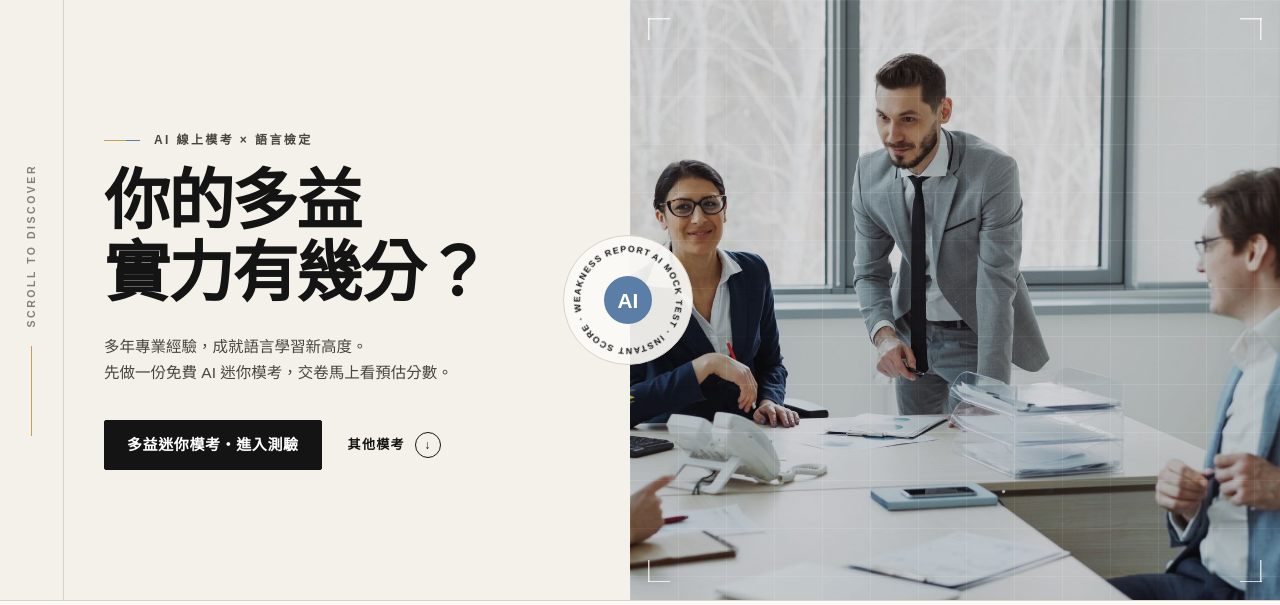
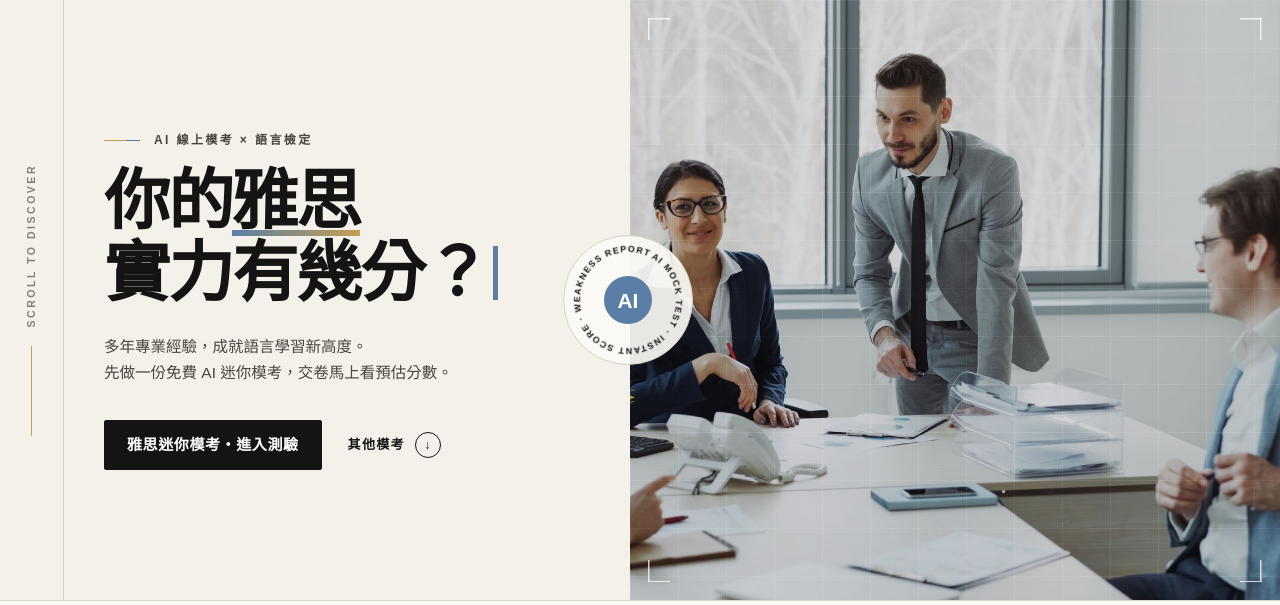
Before and after one commit to sandra960810/cram-school-quiz-system, a Flask app: page / in a window 1280 px wide. Shown: the part 73-678 px from the top of the page. Run offline with Flask 3, Linux system fonts and the light colour scheme; some libraries are stand-ins or nearby versions.

Commit message:
官網預覽版：首頁標題加上科技感動態
使用者要求標題也要有交互、科技感的動態：
進場時標題每個字先跳亂碼再依序定格（解碼），結尾有閃爍游標；
「多益」每 3 秒解碼成下一個考試（雅思、日檢、韓檢），底下黃藍線重畫，按鈕文字與連結跟著換，
滑鼠停在標題區就暫停；滑鼠附近的細格線會亮起來。
網頁原始碼的標題維持「你的多益實力有幾分？」，搜尋引擎看到的不變；減少動態設定時不跑動畫。

Co-Authored-By: Claude Opus 5.5 <noreply@anthropic.com>
Claude-Session: https://claude.ai/code/session_01RuXmBcdVRtsj6ErDWnQAy6

```diff
--- a/static/site.css
+++ b/static/site.css
@@ -692,3 +692,29 @@ a.s-card:hover { background: #fff; }
 @media (max-width: 760px) {
     .h-acc.is-ready .h-acc-item, .h-acc.is-ready.has-open .h-acc-item, .h-acc.is-ready.has-open .h-acc-item.is-on { flex: 0 0 86%; border-radius: 8px; }
 }
+
+/* ======================================================================
+   首頁標題的科技感動態（site.js heroTitle；2026-11 使用者要求）
+   ====================================================================== */
+.h-hero-txt { position: relative; isolation: isolate; }
+/* 滑鼠附近亮起的細格線 */
+.h-hero-txt::before { content: ""; position: absolute; inset: 0; z-index: -1; pointer-events: none; opacity: 0; transition: opacity .4s;
+    background-image: linear-gradient(color-mix(in srgb, var(--brand-ai) 30%, transparent) 1px, transparent 1px),
+                      linear-gradient(90deg, color-mix(in srgb, var(--brand-ai) 30%, transparent) 1px, transparent 1px);
+    background-size: 28px 28px;
+    -webkit-mask-image: radial-gradient(220px circle at var(--hx, 50%) var(--hy, 50%), #000, transparent 75%);
+            mask-image: radial-gradient(220px circle at var(--hx, 50%) var(--hy, 50%), #000, transparent 75%); }
+.h-hero-txt:hover::before { opacity: 1; }
+/* 解碼中的字用霧藍等寬字 */
+.h-title .is-scr { color: var(--brand-ai); }
+.h-title .h-t-word { position: relative; display: inline-block; }
+/* 輪播的考試名稱：底下一條黃藍漸層線，換字時由左畫過去 */
+.h-title .h-t-word::after { content: ""; position: absolute; left: 0; right: 0; bottom: .02em; height: .09em; transform-origin: 0 50%;
+    background: linear-gradient(90deg, var(--brand-ai), var(--brand-gold)); }
+@media (prefers-reduced-motion: no-preference) {
+    .h-title .h-t-word.is-swap::after { animation: h-underline .7s cubic-bezier(.6,0,.2,1); }
+    .h-title .h-t-caret { animation: s-ai-blink .9s steps(1) infinite; }
+}
+@keyframes h-underline { from { transform: scaleX(0); } to { transform: scaleX(1); } }
+/* 標題最後的游標 */
+.h-title .h-t-caret { display: inline-block; width: .07em; height: .82em; margin-left: .08em; vertical-align: -.06em; background: var(--brand-ai); }
--- a/templates/site/home.html
+++ b/templates/site/home.html
@@ -13,11 +13,16 @@
     <div class="h-rail" aria-hidden="true"><span>SCROLL TO DISCOVER</span></div>
     <div class="h-hero-txt">
         <p class="s-eyebrow lined">AI 線上模考 × 語言檢定</p>
-        <h1>你的多益<br>實力有幾分？</h1>
+        {# 標題的科技感動態（site.js 的 heroTitle）：進場時每個字像解碼一樣跳字再定格；
+           「多益」每 3 秒換成下一個有迷你模考的考試（雅思、日檢、韓檢），按鈕跟著換；滑鼠停在標題區就暫停。
+           網頁原始碼裡標題固定是「你的多益實力有幾分？」，搜尋引擎看到的不變 #}
+        {% set hero_words = [] %}
+        {% for k, n in mocks if k in mocks_ready %}{% set _ = hero_words.append({'k': k, 'n': n, 'u': url_for('site.mock_take', key=k)}) %}{% endfor %}
+        <h1 class="h-title" data-hero-title data-words='{{ hero_words|tojson|forceescape }}'><span class="h-t-seg">你的</span><span class="h-t-word">多益</span><br><span class="h-t-seg">實力有幾分？</span><span class="h-t-caret" aria-hidden="true"></span></h1>
         <p class="h-hero-lead">多年專業經驗，成就語言學習新高度。<br>先做一份免費 AI 迷你模考，交卷馬上看預估分數。</p>
         {% if 'toeic' in mocks_ready %}
         <div class="h-hero-cta">
-            <a class="s-btn" href="{{ url_for('site.mock_take', key='toeic') }}">多益迷你模考・進入測驗</a>
+            <a class="s-btn" data-hero-btn href="{{ url_for('site.mock_take', key='toeic') }}"><span><span data-hero-name>多益</span>迷你模考・進入測驗</span></a>
             <a class="h-more" href="#ai-mock">其他模考 <span class="h-more-dot" aria-hidden="true">↓</span></a>
         </div>
         {% endif %}
```
Also changed, not shown: CLAUDE.md (+1 -1 lines), static/site.js (+67 -0 lines).
